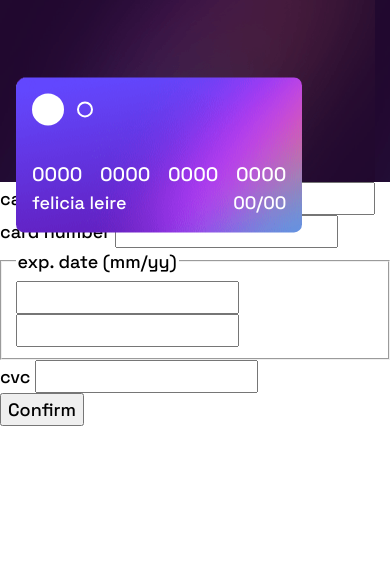
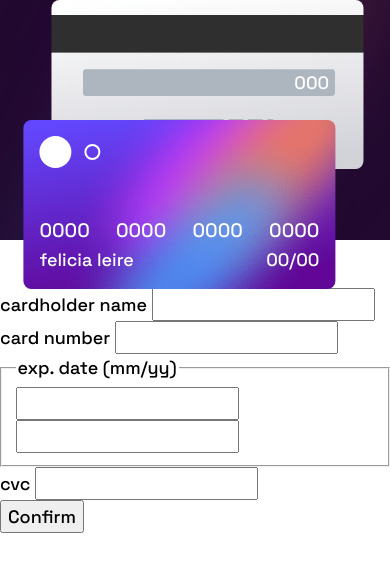
Before and after one commit to Keegs-Fontaine/FrontendMentor-interactive-card-details-form-main, a plain HTML site: page index.html in a window 390 px wide. Drawn offline with Linux system fonts and the light colour scheme.

Commit message:
Finished mobile layout for the card section. Still have to add the media query to change the layout and card setup

```diff
--- a/index.html
+++ b/index.html
@@ -37,8 +37,8 @@
     </style>
   </head>
   <body>
-    <section class="card-container">
-      <article class="card-front">
+    <section class="card-container | background-center">
+      <article class="card card-front | background-center">
         <div class="card-front__pfp"></div>
         <div class="card-front__details">
           <p class="card-front__number">
@@ -53,7 +53,7 @@
           </div>
         </div>
       </article>
-      <article class="card-back">
+      <article class="card card-back | background-center">
         <p class="card-back__cvc">000</p>
       </article>
     </section>
--- a/sass/components/_card-container.scss
+++ b/sass/components/_card-container.scss
@@ -1,23 +1,33 @@
 @use "../globals" as *;
 
 .card-container {
-  padding-inline: 1rem;
+  position: relative;
+  height: 15rem;
+  margin-bottom: 3rem;
   background-image: url("../images/bg-main-mobile.png");
+  background-repeat: no-repeat;
 
   > * {
     border-radius: 0.5rem;
   }
 
-  .card-front {
+  .card {
     @include flex(flex, space-between, start, column);
-    transform: translateY(50%);
+    position: absolute;
+    left: 50%;
     min-width: 15rem;
     width: 80%;
     max-width: 22rem;
     aspect-ratio: 1.85;
     padding: 1rem;
+    color: $clr-neutral-999;
+  }
+
+  .card-front {
     background-image: url("../images/bg-card-front.png");
-    color: $clr-neutral-999;
+    z-index: 100;
+    top: 50%;
+    transform: translateX(-55%);
 
     &__pfp {
       position: relative;
@@ -52,4 +62,16 @@
       @include flex();
     }
   }
+
+  .card-back {
+    transform: translateX(-46%);
+    background-image: url("../images/bg-card-back.png");
+
+    &__cvc {
+      position: absolute;
+      top: 50%;
+      right: 11%;
+      transform: translateY(-55%);
+    }
+  }
 }
--- a/sass/globals/_globals.scss
+++ b/sass/globals/_globals.scss
@@ -2,3 +2,8 @@ body {
   font-family: "Space Grotesk", sans-serif;
   font-size: 1.125rem;
 }
+
+.background-center {
+  background-size: cover;
+  background-position: center;
+}
```
Also changed, not shown: css/style.css, 1 other file.
